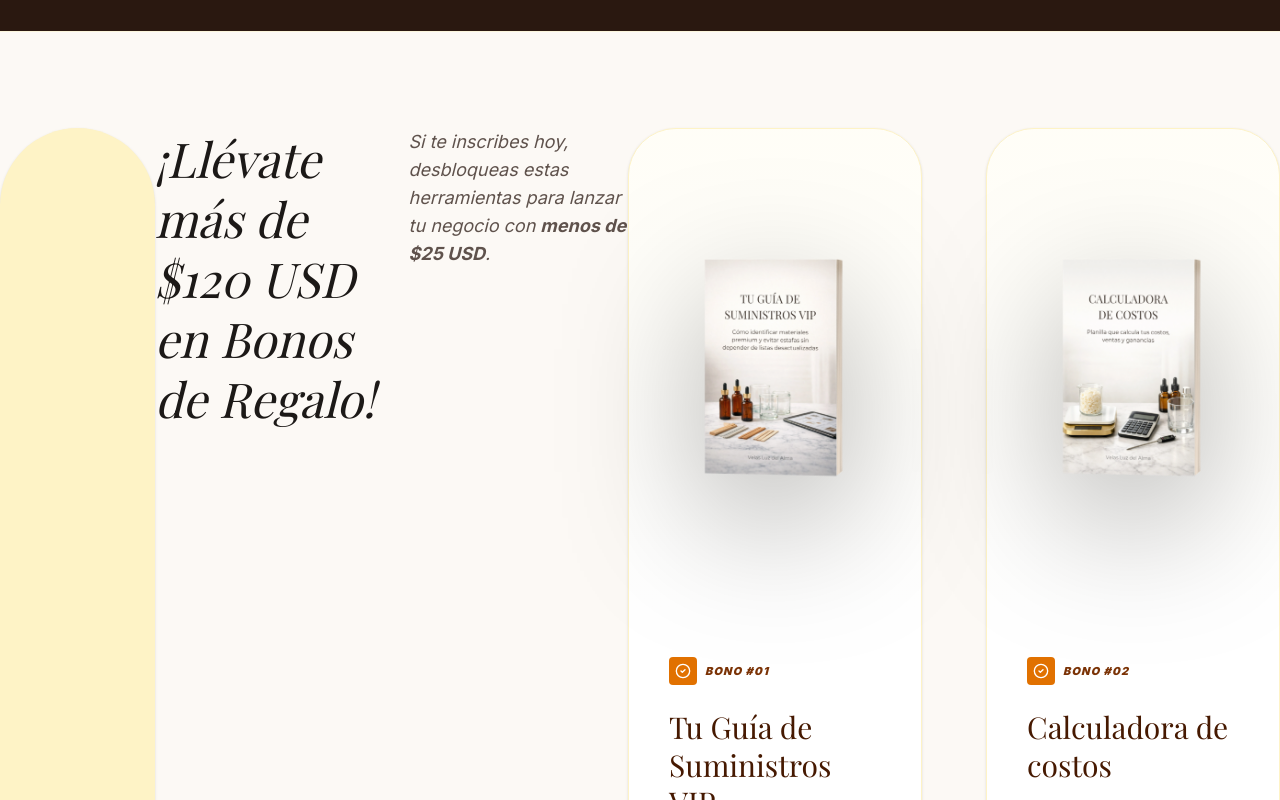
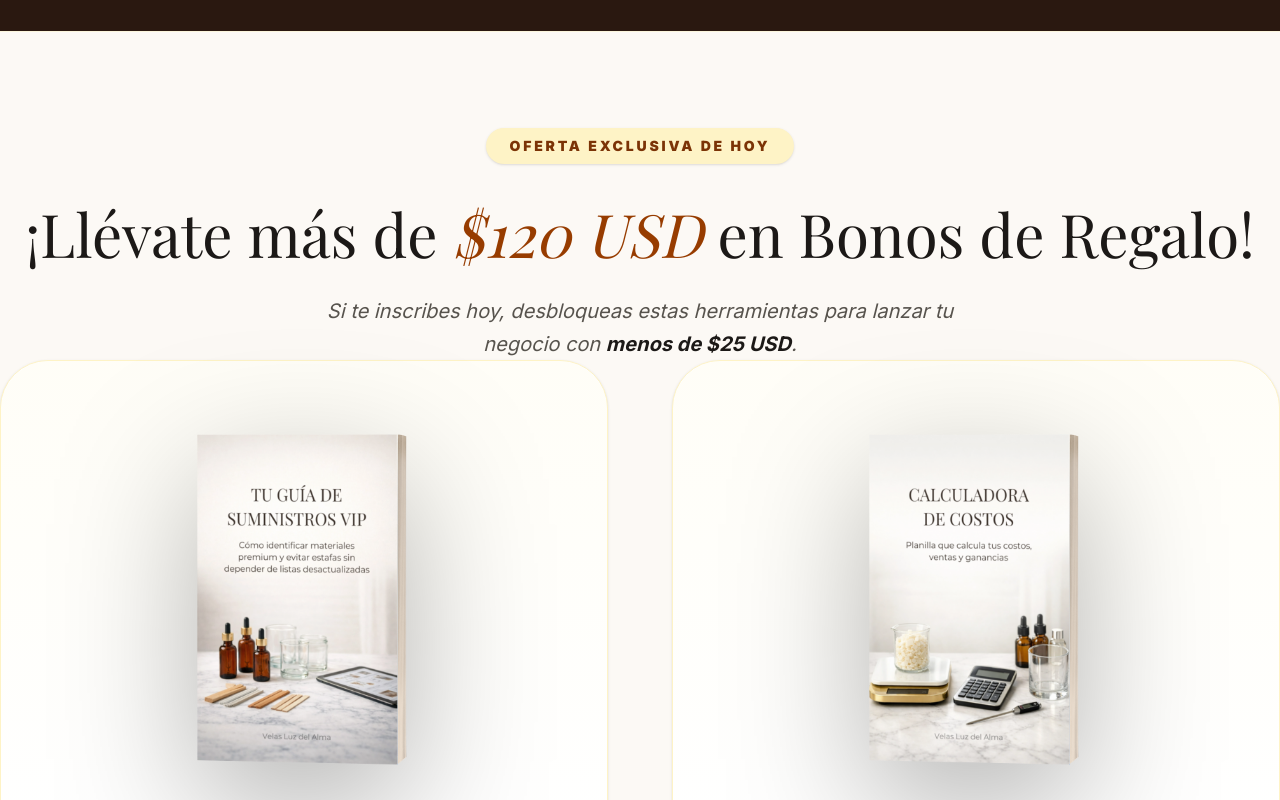
Before and after one commit to Javi-Chmara-Otto/landing-nueva-ebook, a Next.js app: page / in a window 1280 px wide. Shown: the part 10460-11260 px from the top of the page. Built offline with nearby package versions, Linux system fonts and the light colour scheme; a web font is replaced by a local one.

Commit message:
update mas mas mejoras

```diff
--- a/components/landing/bonus.tsx
+++ b/components/landing/bonus.tsx
@@ -48,19 +48,20 @@ export function Bonus() {
 
     return (
         <section className="py-24 bg-[#fcf9f5] border-y border-amber-100/50 overflow-hidden">
-            <div className="mb-6 md:mb-8 flex justify-center">
-                <span className="inline-flex items-center justify-center bg-amber-100 text-amber-900
+            <div className="w-full mb-12 md:mb-16 text-center">
+                <span className="inline-block mb-6 md:mb-8 bg-amber-100 text-amber-900
                    text-[11px] md:text-sm font-black uppercase tracking-[0.2em]
                    px-6 py-2 rounded-full shadow-sm">
                     Oferta exclusiva de hoy
                 </span>
 
-                <h2 className="font-serif text-3xl md:text-5xl text-stone-900 leading-tight italic">
-                    ¡Llévate más de $120 USD en Bonos de Regalo!
+                <h2 className="font-serif text-4xl md:text-6xl text-stone-900 leading-tight mb-6">
+                    ¡Llévate más de <span className="italic text-amber-800">$120 USD</span> en Bonos de Regalo!
                 </h2>
 
-                <p className="text-muted-foreground mb-20 max-w-2xl mx-auto text-lg italic">
-                    Si te inscribes hoy, desbloqueas estas herramientas para lanzar tu negocio con <strong>menos de $25 USD</strong>.
+                <p className="text-stone-600 italic text-lg md:text-xl max-w-2xl mx-auto leading-relaxed">
+                    Si te inscribes hoy, desbloqueas estas herramientas para lanzar tu negocio
+                    con <strong className="text-stone-900 font-bold">menos de $25 USD</strong>.
                 </p>
 
                 <div className="grid grid-cols-1 lg:grid-cols-2 gap-12 lg:gap-16">
```
